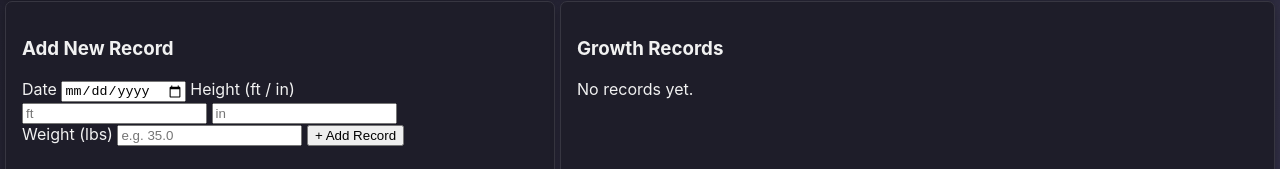
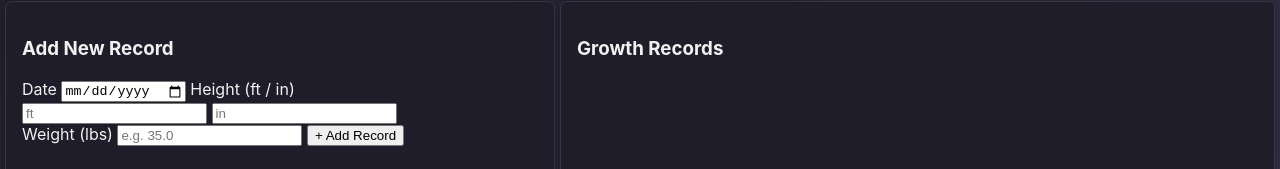
Before and after one commit to nathanjkim-codes/nestly-parental-tracker, a plain HTML site: page index.html in a window 1280 px wide. Shown: the part 373-542 px from the top of the page. Drawn offline with Linux system fonts and the light colour scheme.

Commit message:
refactor: remove static empty message from records container

```diff
--- a/index.html
+++ b/index.html
@@ -83,9 +83,7 @@
 
       <section class="card records-list" id="records-list">
         <h3>Growth Records</h3>
-        <div id="records-container">
-          <p class="empty-message">No records yet.</p>
-        </div>
+        <div id="records-container"></div>
       </section>
     </main>
 
```
